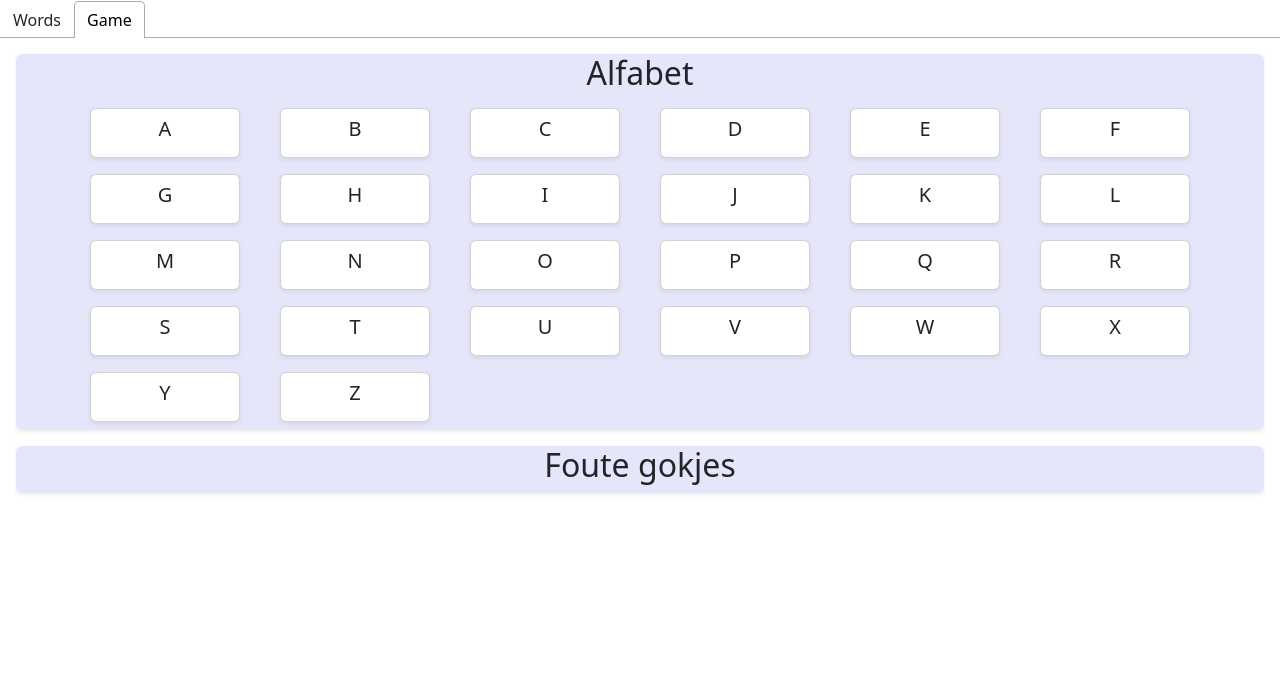
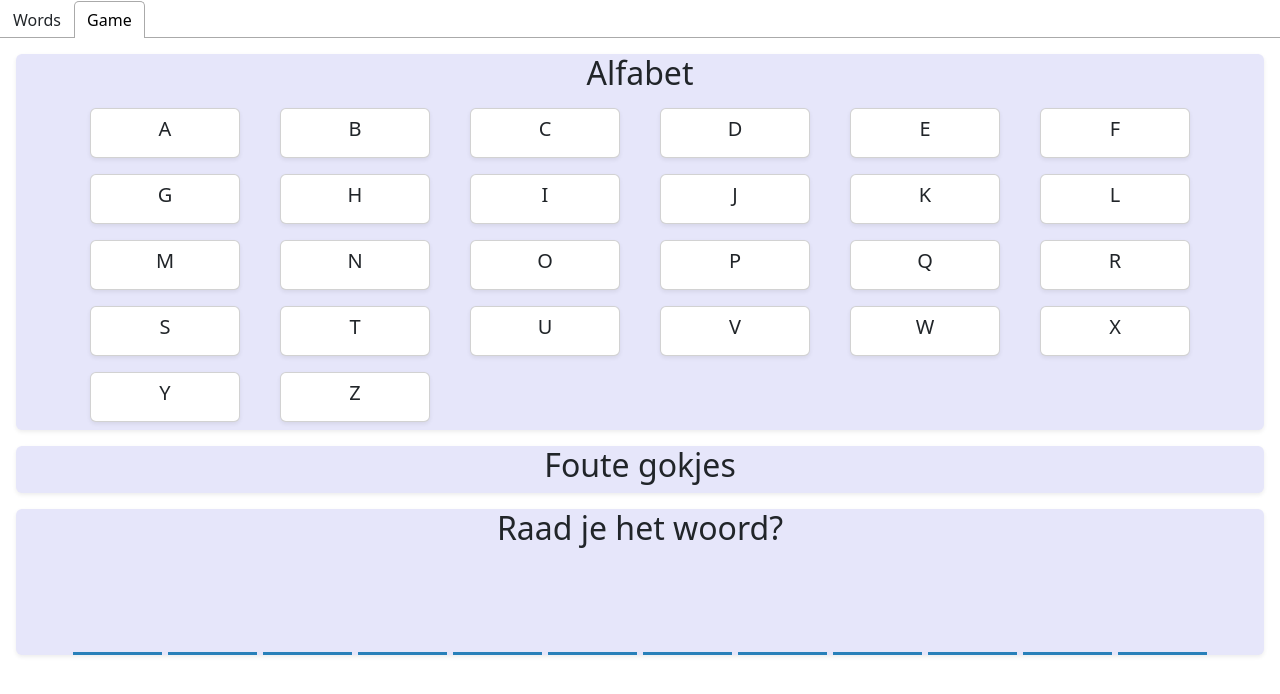
Before and after one commit to Floovera/projectfloo, a React (Create React App) app: page / in a window 1280 px wide. Both pictures are taken after a click on the tab "Game". Shown: the top 694 px of the page. Built offline with nearby package versions, Linux system fonts and the light colour scheme.

Commit message:
selectedWord weergeven op GamePage

```diff
--- a/src/App.css
+++ b/src/App.css
@@ -28,6 +28,26 @@
   color: #61dafb;
 }
 
+.word {
+  display: flex;
+  position: absolute;
+  bottom: 10px;
+  left: 50%;
+  transform: translateX(-50%);
+}
+
+.letter {
+  border-bottom: 3px solid #2980b9;
+  display: inline-flex;
+  font-size: 30px;
+  align-items: center;
+  justify-content: center;
+  margin: 0 3px;
+  height: 100px;
+  width: 20px;
+}
+
+
 @keyframes App-logo-spin {
   from {
     transform: rotate(0deg);
--- /dev/null
+++ b/src/components/SecretWord.js
@@ -0,0 +1,21 @@
+import {Section} from "./Section";
+import {Col} from "react-bootstrap";
+
+export function SecretWord(props) {
+
+    const {selectedWord,correctLetters,title} = props;
+
+    return (
+        <Section title={title} className="word">
+            {selectedWord.description.split('').map((letter,i) => {
+
+                return(
+                    <Col className="letter" key={i}>
+                     {correctLetters.includes(letter) ? letter : ''}
+                    </Col>
+                )
+            })}
+        </Section>
+
+    )
+}
--- a/src/pages/GamePage.js
+++ b/src/pages/GamePage.js
@@ -1,6 +1,7 @@
 import {Letters} from "../components/Letters";
 import {WrongLetters} from "../components/WrongLetters";
 import {useState} from "react";
+import {SecretWord} from "../components/SecretWord";
 
 export function GamePage(props) {
     const {letters,selectedWord} = props;
@@ -37,6 +38,11 @@ export function GamePage(props) {
                 wrongLetters={wrongLetters}
                 title="Foute gokjes"
             />
+            <SecretWord
+                selectedWord={selectedWord}
+                correctLetters={correctLetters}
+                title="Raad je het woord?"
+            />
 
         </div>
     );
```
